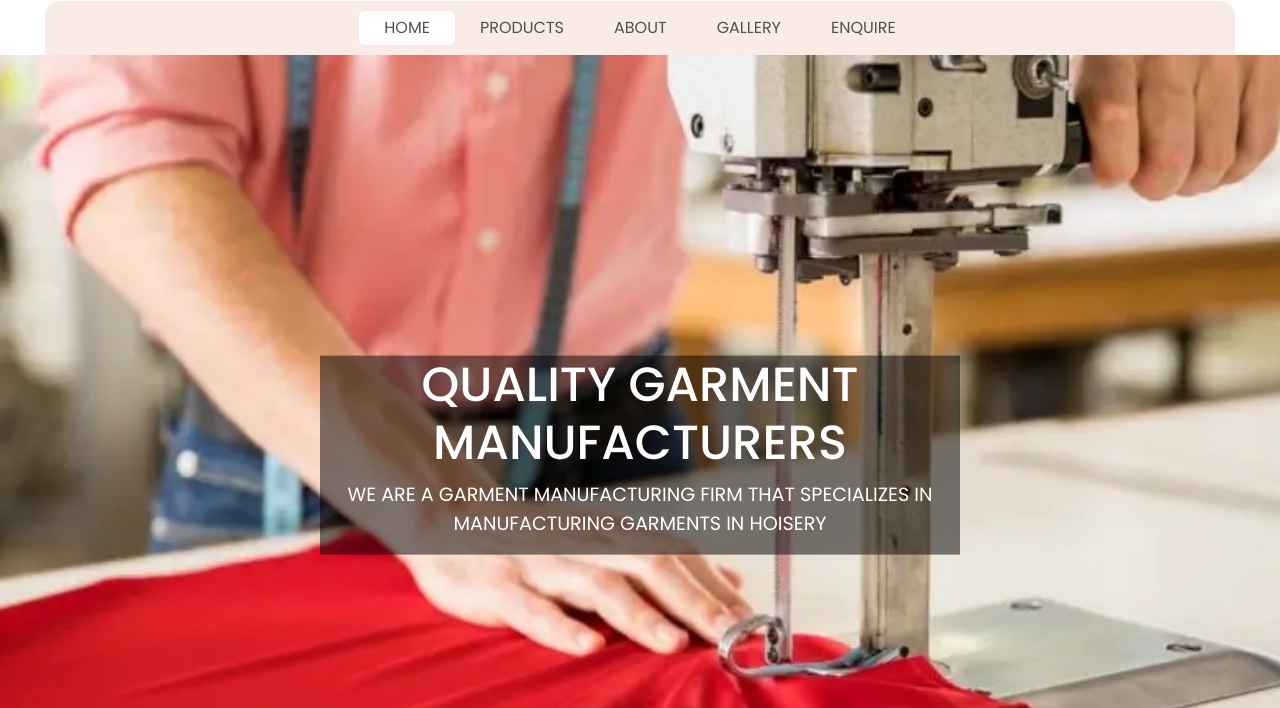
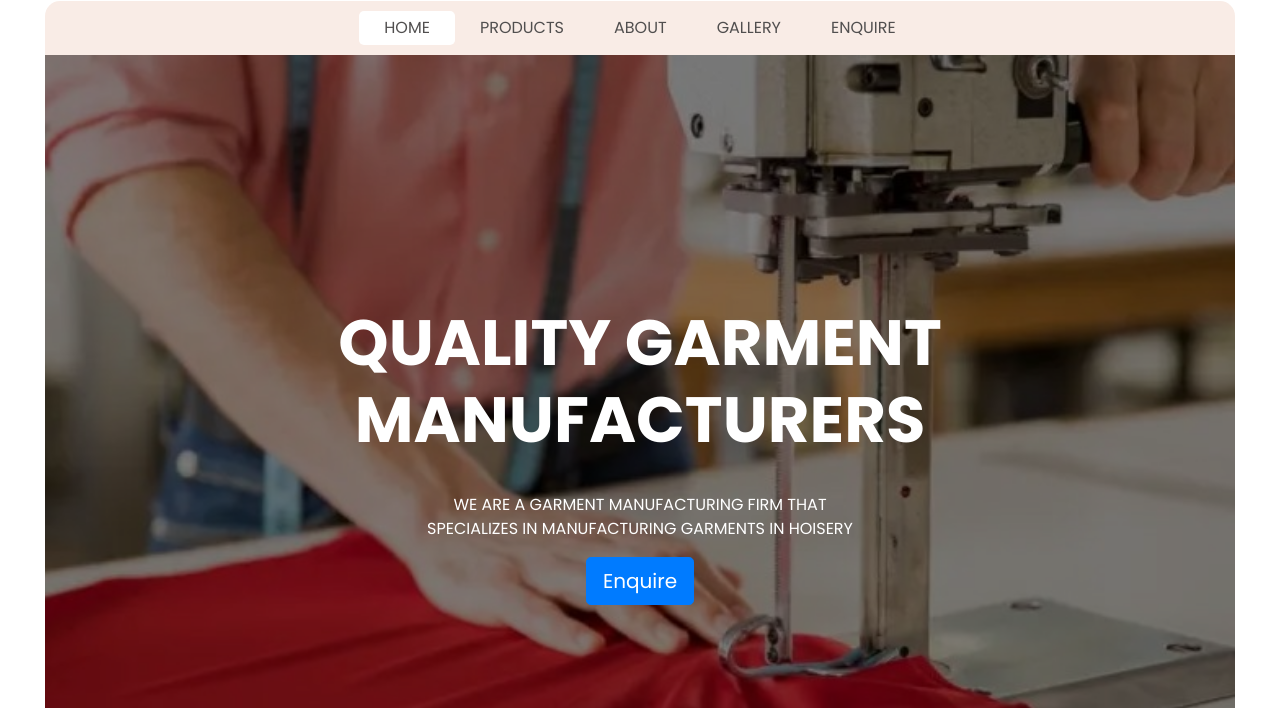
Before and after one commit to DC2K3/satguruapparels, a plain HTML site: page index.html in a window 1280 px wide. Shown: the part 92-800 px from the top of the page. Drawn offline with nearby package versions, Linux system fonts and the light colour scheme; a small style sheet from the web is missing.

Commit message:
added changes

```diff
--- a/index.html
+++ b/index.html
@@ -161,16 +161,22 @@
         text-align: center;
         color: #fff;
         background-color: rgba(0, 0, 0, 0.5);
+        width: 100%;
+        height: 100%;
+        display: flex;
+        flex-direction: column;
+        justify-content: center;
     }
 
+
       .custom-h1 {
-        font-size: 3em;
+        font-size: 4em;
         margin-bottom: 10px;
         color: white;
-        font-style: bold;
+        font-weight: bold;
       }
       .custom-p{
-        font-size: 1.2em;
+        font-size: 1em;
       }
 
       @media (max-width: 768px) {
@@ -183,6 +189,26 @@
         .button-upper{
           margin-top: -100px;
         }
+        .hero_area {
+          padding: 0 0;
+        }
+        .custom-h1 {
+          font-size: 2.7em;
+          margin-bottom: 10px;
+          color: white;
+          font-style: bold;
+        }
+      }
+
+      .slider_text {
+        width: 100%;
+        height: 100%;
+        display: flex;
+        justify-content: center;
+        align-items: center;
+        text-align: center;
+        color: #fff;
+        flex-direction: column;
     }
 
     </style>
@@ -265,33 +291,45 @@
       <!-- end slider section -->
     </div>
     <!-- end hero area -->
-
+    <div class="hero_area">
     <div class="custom-slider-container">
       <div class="custom-slider">
         <div class="custom-slide">
           <img src="images/m1.avif" alt="Image 1" class="custom-img">
           <div class="custom-slide-content">
-            <h1 class="custom-h1">QUALITY GARMENT MANUFACTURERS</h1>
-            <p class="custom-p">WE ARE A GARMENT MANUFACTURING FIRM THAT SPECIALIZES IN MANUFACTURING GARMENTS IN HOISERY</p>
+            <div class="slider_text">
+            <h1 class="custom-h1">QUALITY GARMENT <br> MANUFACTURERS</h1>
+            <br>
+            <p class="custom-p">WE ARE A GARMENT MANUFACTURING FIRM THAT <br> SPECIALIZES IN MANUFACTURING GARMENTS IN HOISERY</p>
+            <a href="enquire.html"><button type="button" class="btn btn-primary btn-lg" >Enquire</button></a>
+            </div>
           </div>
         </div>
         <div class="custom-slide">
           <img src="images/m2.jpg" alt="Image 2" class="custom-img">
           <div class="custom-slide-content">
-            <h1 class="custom-h1">QUALITY GARMENT MANUFACTURERS</h1>
-            <p class="custom-p">WE ARE A GARMENT MANUFACTURING FIRM THAT SPECIALIZES IN MANUFACTURING GARMENTS IN HOISERY</p>
+            <div class="slider_text">
+              <h1 class="custom-h1">QUALITY GARMENT <br> MANUFACTURERS</h1>
+              <br>
+              <p class="custom-p">WE ARE A GARMENT MANUFACTURING FIRM THAT <br> SPECIALIZES IN MANUFACTURING GARMENTS IN HOISERY</p>
+              <a href="enquire.html"><button type="button" class="btn btn-primary btn-lg" >Enquire</button></a>
+              </div>
           </div>
         </div>
         <div class="custom-slide">
           <img src="images/tshirt-printing.jpeg" alt="Image 3" class="custom-img">
           <div class="custom-slide-content">
-            <h1 class="custom-h1">QUALITY GARMENT MANUFACTURERS</h1>
-            <p class="custom-p">WE ARE A GARMENT MANUFACTURING FIRM THAT SPECIALIZES IN MANUFACTURING GARMENTS IN HOISERY</p>
+            <div class="slider_text">
+              <h1 class="custom-h1">QUALITY GARMENT <br> MANUFACTURERS</h1>
+              <br>
+              <p class="custom-p">WE ARE A GARMENT MANUFACTURING FIRM THAT <br> SPECIALIZES IN MANUFACTURING GARMENTS IN HOISERY</p>
+              <a href="enquire.html"><button type="button" class="btn btn-primary btn-lg" >Enquire</button></a>
               </div>
           </div>
         </div>
       </div>
-
+    </div>
+  </div>
   <script>
     document.addEventListener("DOMContentLoaded", function () {
       const slider = document.querySelector(".custom-slider");
@@ -300,22 +338,38 @@
       function nextSlide() {
         if (!isTransitioning) {
           isTransitioning = true;
-            slider.style.transform = "translateX(-100%)";
-            setTimeout(() => {
-              slider.appendChild(slider.firstElementChild);
+
+          // Add a transitionend event listener to handle the transition completion
+          slider.addEventListener("transitionend", function transitionEnd() {
+            // Remove the event listener
+            slider.removeEventListener("transitionend", transitionEnd);
+
+            // Reset styles and transition properties
             slider.style.transition = "none";
             slider.style.transform = "translateX(0)";
-              setTimeout(() => {
+
+            // Move the first slide to the end
+            slider.appendChild(slider.firstElementChild);
+
+            // Force a reflow before reapplying the transition
+            void slider.offsetWidth;
+
+            // Reapply the transition
             slider.style.transition = "transform 0.5s ease-in-out";
+
+            // Reset the flag
             isTransitioning = false;
           });
-            }, 500);
+
+          // Move to the next slide
+          slider.style.transform = "translateX(-100%)";
         }
       }
 
       setInterval(nextSlide, 3000); // Change slide every 3 seconds
     });
   </script>
+
 
     <!-- Customization section -->
     <div class="svg-box">
@@ -830,7 +884,7 @@
                 <div class="info_link-box data-p">
                   <a href="">
                     <i class="fa fa-map-marker" aria-hidden="true"></i>
-                    <span> 35th Rd, Khar, Khar West, Mumbai, Maharashtra 400050 </span>
+                    <span class="span"> 35th Rd, Khar West, Mumbai, Maharashtra 400050 </span>
                   </a>
                   <a href="">
                     <i class="fa fa-phone" aria-hidden="true"></i>
```
Lines whose indentation alone changed are shown as unchanged.
